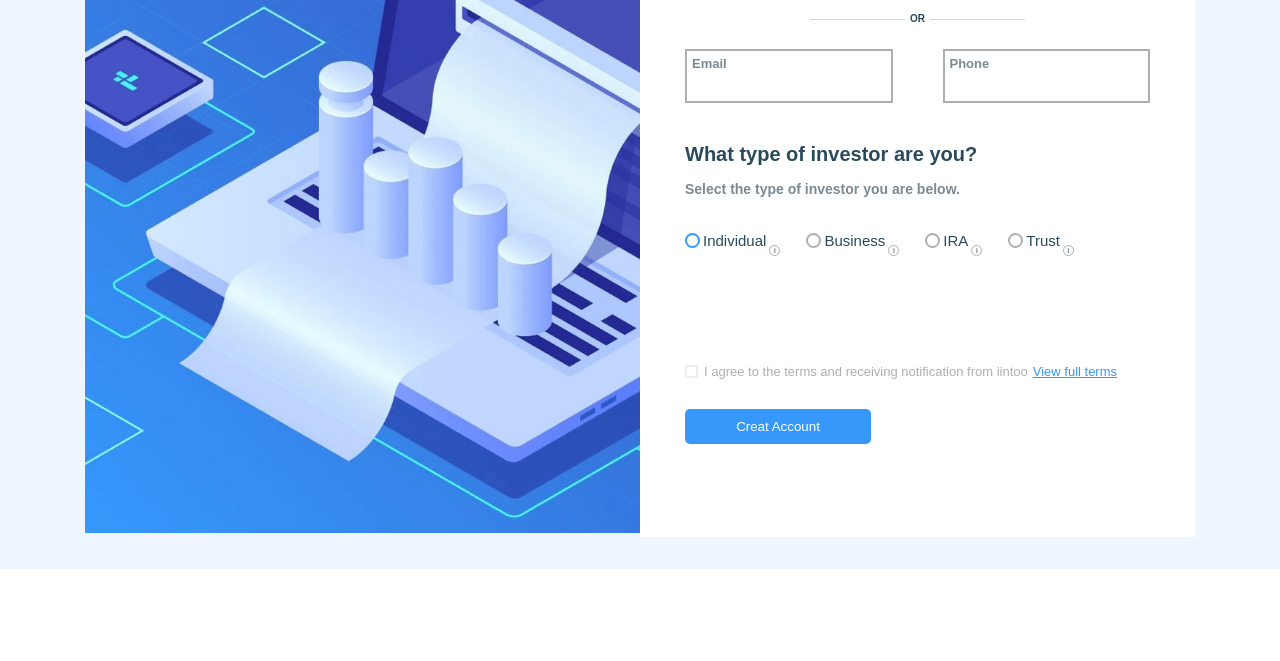
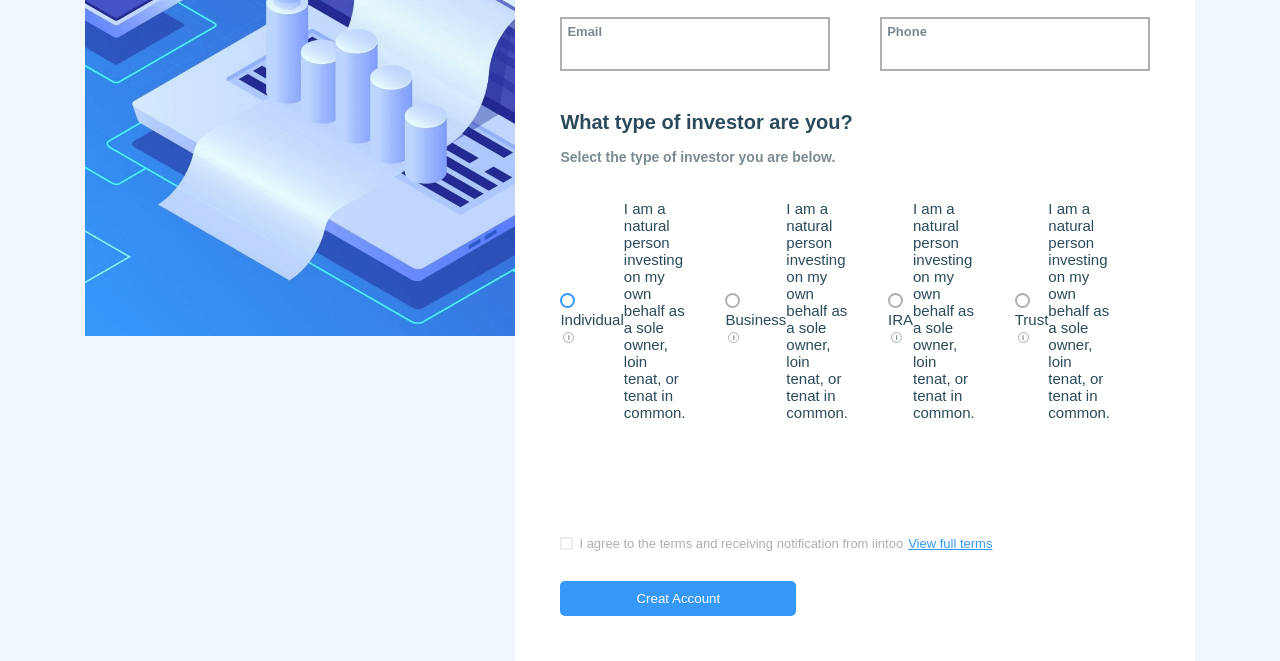
Before and after one commit to KimVladimir17/project2, a plain HTML site: page index.html in a window 1280 px wide. Shown: the part 231-892 px from the top of the page. Before the commit the page ends 800 px from the top, so only its background shows below. Drawn offline with Linux system fonts and the light colour scheme; a web font is replaced by a local one.

Commit message:
third coomit

```diff
--- a/index.html
+++ b/index.html
@@ -35,15 +35,15 @@
                             </div>
                         </div>
                         <div class="right__or">OR</div>
-                        <form action="#" class="right__form" method="post" >
+                        <form action="#" class="right__form" method="post">
                             <div class="right__form-client">
                                 <div class="right__form-client-contacts">
                                     <p>Email</p>
-                                    <input type="email" required >
+                                    <input type="email" required>
                                 </div>
                                 <div class="right__form-client-contacts">
                                     <p>Phone</p>
-                                    <input type="number" required >
+                                    <input type="number" required>
                                 </div>
                             </div>
                             <div class="right__form-title">
@@ -52,6 +52,7 @@
                             </div>
                             <div class="right__form-radio">
                                 <div class="right__form-radio-item">
+                                    <div class="right__form-radio-info1">
                                         <input
                                             name="formRadioType"
                                             type="radio"
@@ -62,7 +63,10 @@
                                         <label for="radioItemChoice1">Individual</label>
                                         <p></p>
                                     </div>
+                                    <div class="right__form-radio-info2">I am a natural person investing on my own behalf as a sole owner, loin tenat, or tenat in common.</div>
+                                </div>
                                 <div class="right__form-radio-item">
+                                    <div class="right__form-radio-info1">
                                         <input
                                             name="formRadioType"
                                             type="radio"
@@ -72,7 +76,10 @@
                                         <label for="radioItemChoice2">Business</label>
                                         <p></p>
                                     </div>
+                                    <div class="right__form-radio-info2">I am a natural person investing on my own behalf as a sole owner, loin tenat, or tenat in common.</div>
+                                </div>
                                 <div class="right__form-radio-item">
+                                    <div class="right__form-radio-info1">
                                         <input
                                             name="formRadioType"
                                             type="radio"
@@ -82,7 +89,10 @@
                                         <label for="radioItemChoice3">IRA</label>
                                         <p></p>
                                     </div>
+                                    <div class="right__form-radio-info2">I am a natural person investing on my own behalf as a sole owner, loin tenat, or tenat in common.</div>
+                                </div>
                                 <div class="right__form-radio-item">
+                                    <div class="right__form-radio-info1">
                                         <input
                                             name="formRadioType"
                                             type="radio"
@@ -92,10 +102,16 @@
                                         <label for="radioItemChoice4">Trust</label>
                                         <p></p>
                                     </div>
-                                <div class="right__form-radio-info">I am a natural person investing on my own behalf as a sole owner, loin tenat, or tenat in common.</div>
+                                    <div class="right__form-radio-info2">I am a natural person investing on my own behalf as a sole owner, loin tenat, or tenat in common.</div>
+                                </div>
                             </div>
                             <div class="right__form-confirm">
-                                <input type="checkbox" required  name="confirm" id="confirmCheckbox">
+                                <input
+                                    type="checkbox"
+                                    required
+                                    name="confirm"
+                                    id="confirmCheckbox"
+                                >
                                 <label for="confirmCheckbox">
                                     I agree to the terms and receiving notification from iintoo
                                 </label>
```
Lines whose indentation alone changed are shown as unchanged.
